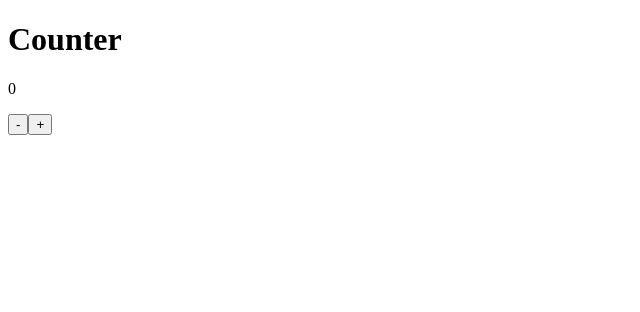
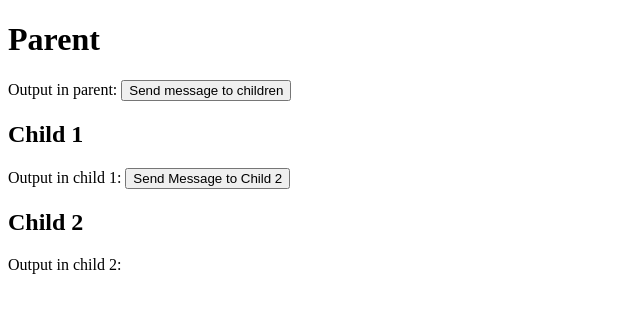
Before and after one commit to PaulNegoescu/siit-13, a React (Create React App) app: page / in a window 1280 px wide. Shown: the top 312 px of the page, without its empty margins (0-640 px from the left). Built offline with nearby package versions, Linux system fonts and the light colour scheme.

Commit message:
Comunicarea intre componente

```diff
--- a/src/App.js
+++ b/src/App.js
@@ -1,7 +1,8 @@
-import { Counter } from './Counter';
+import { Parent } from './Communication/Parent';
+import { Counter } from './Counter/Counter';
 
 function App() {
-  return <Counter />;
+  return <Parent />;
 }
 
 export default App;
--- /dev/null
+++ b/src/Communication/Child1.js
@@ -0,0 +1,11 @@
+export function Child1({ message, onMessage }) {
+  return (
+    <>
+      <h2>Child 1</h2>
+      <output>Output in child 1: {message}</output>
+      <button onClick={(e) => onMessage('Din copil 1')}>
+        Send Message to Child 2
+      </button>
+    </>
+  );
+}
--- /dev/null
+++ b/src/Communication/Child2.js
@@ -0,0 +1,8 @@
+export function Child2({ message }) {
+  return (
+    <>
+      <h2>Child 2</h2>
+      <output>Output in child 2: {message}</output>
+    </>
+  );
+}
--- /dev/null
+++ b/src/Communication/Parent.js
@@ -0,0 +1,25 @@
+import { useState } from 'react';
+import { Child1 } from './Child1';
+import { Child2 } from './Child2';
+
+export function Parent() {
+  const [mesaj, setMesaj] = useState('');
+  const [childMessage, setChildMessage] = useState('');
+
+  //   function handleChildMessage() {
+  //       // mult cod
+  //     setChildMessage()
+  //   }
+
+  return (
+    <>
+      <h1>Parent</h1>
+      <output>Output in parent: {childMessage}</output>
+      <button onClick={(e) => setMesaj('Din parinte')}>
+        Send message to children
+      </button>
+      <Child1 message={mesaj} onMessage={setChildMessage} />
+      <Child2 message={childMessage || mesaj} />
+    </>
+  );
+}
--- a/src/Counter.js
+++ b/src/Counter/Counter.js
@@ -3,7 +3,7 @@ import clsx from 'clsx';
 
 import styles from './Counter.module.css';
 
-function Counter() {
+function Counter({ what }) {
   //   let value = 0;
   const [value, setValue] = useState(0);
 
@@ -24,7 +24,7 @@ function Counter() {
 
   return (
     <>
-      <h1>Counter</h1>
+      <h1>Counter for {what}</h1>
       {/* <output className={value < 0 ? styles.negative : value > 0 ? styles.positive : ''}> */}
       <output
         className={clsx({
```
Also changed, not shown: src/Counter/Counter.module.css (renamed from src/Counter.module.css).
